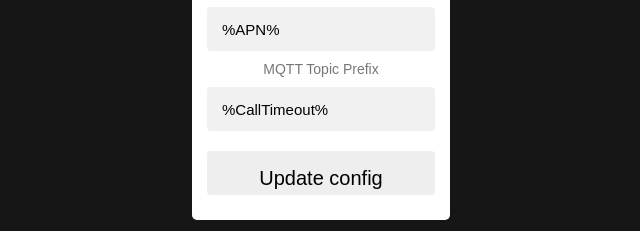
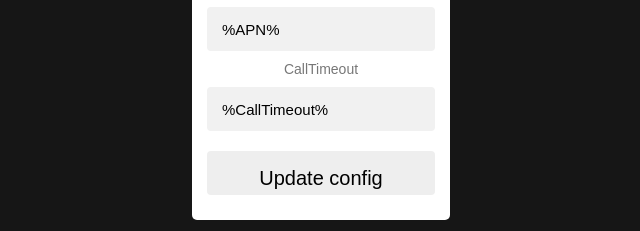
Before and after one commit to vladkozlov69/esp32webremote, a plain HTML site: page data/cell/config.html in a window 1280 px wide. Shown: the part 441-672 px from the top of the page, 319-959 px from the left. Drawn offline with Linux system fonts and the light colour scheme.

Commit message:
Fixed typo

```diff
--- a/data/cell/config.html
+++ b/data/cell/config.html
@@ -25,7 +25,7 @@
                 <label for="APN">APN</label><br>
                 <input type="text" id="APN" name="APN" value="%APN%"><br>
 
-                <label for="CallTimeout">MQTT Topic Prefix</label><br>
+                <label for="CallTimeout">CallTimeout</label><br>
                 <input type="text" id="CallTimeout" name="CallTimeout" value="%CallTimeout%"><br>
 
                 <input type="submit" class="button button1" value="Update config">
```
